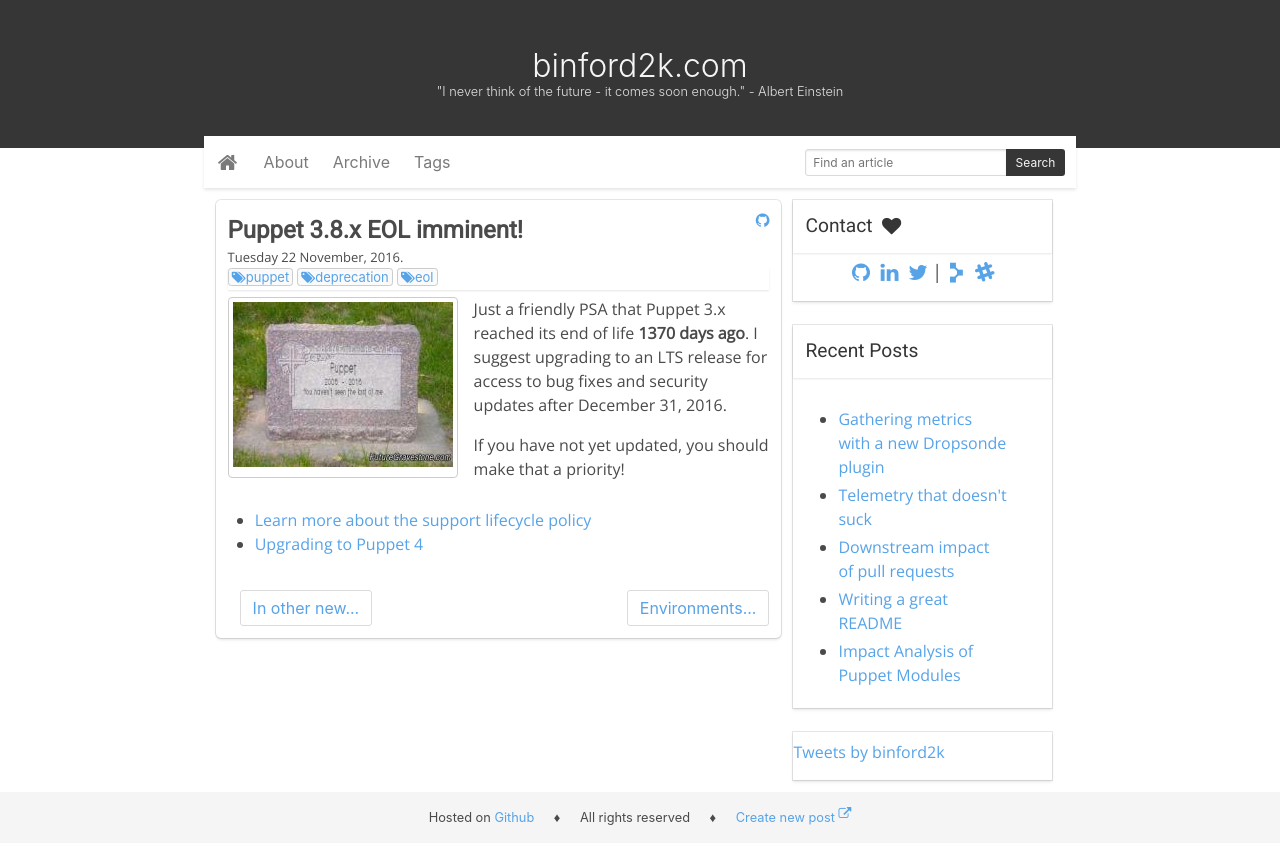
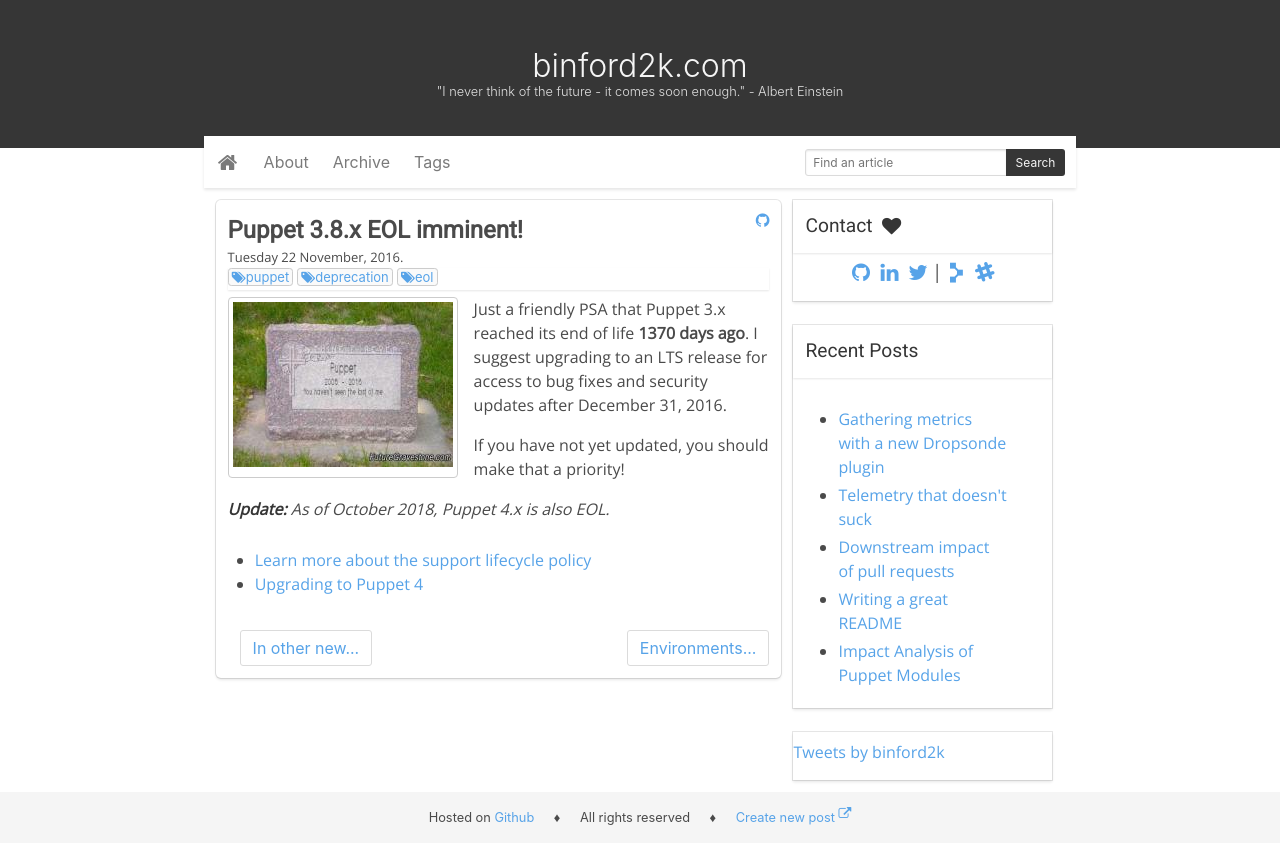
Before and after one commit to binford2k/binford2k.com, a Jekyll site: the page built from _posts/2016-11-22-puppet-3.x-eol.md, in a window 1280 px wide. Shown: the top 864 px of the page. Built offline with Jekyll 4.4.1, drawn with Linux system fonts in a browser that asks for light colours; comment, search, counter and statistics services are not loaded.

Commit message:
puppet 4.x eol

```diff
--- a/_posts/2016-11-22-puppet-3.x-eol.md
+++ b/_posts/2016-11-22-puppet-3.x-eol.md
@@ -12,6 +12,8 @@
 
 If you have not yet updated, you should make that a priority!
 
+***Update:** As of October 2018, Puppet 4.x is also EOL.*
+
 * [Learn more about the support lifecycle policy](https://puppet.com/misc/puppet-enterprise-lifecycle)
 * [Upgrading to Puppet 4](https://docs.puppet.com/upgrade/upgrade_steps.html)
 
```
